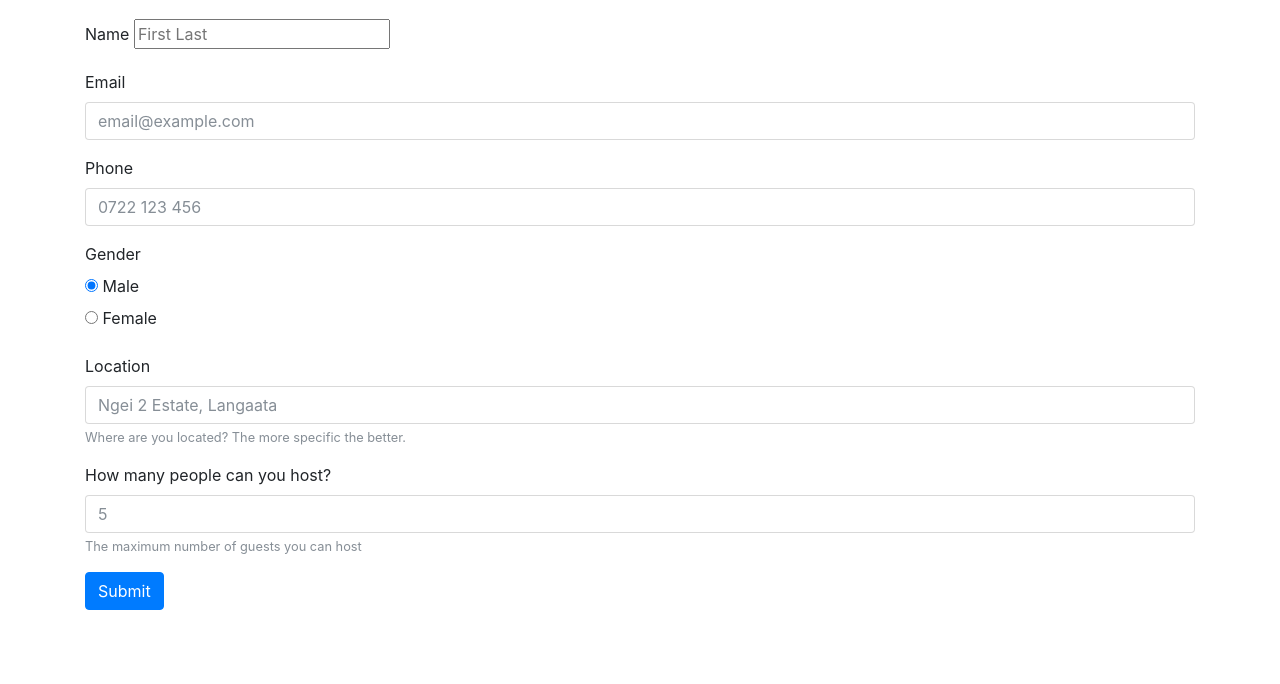
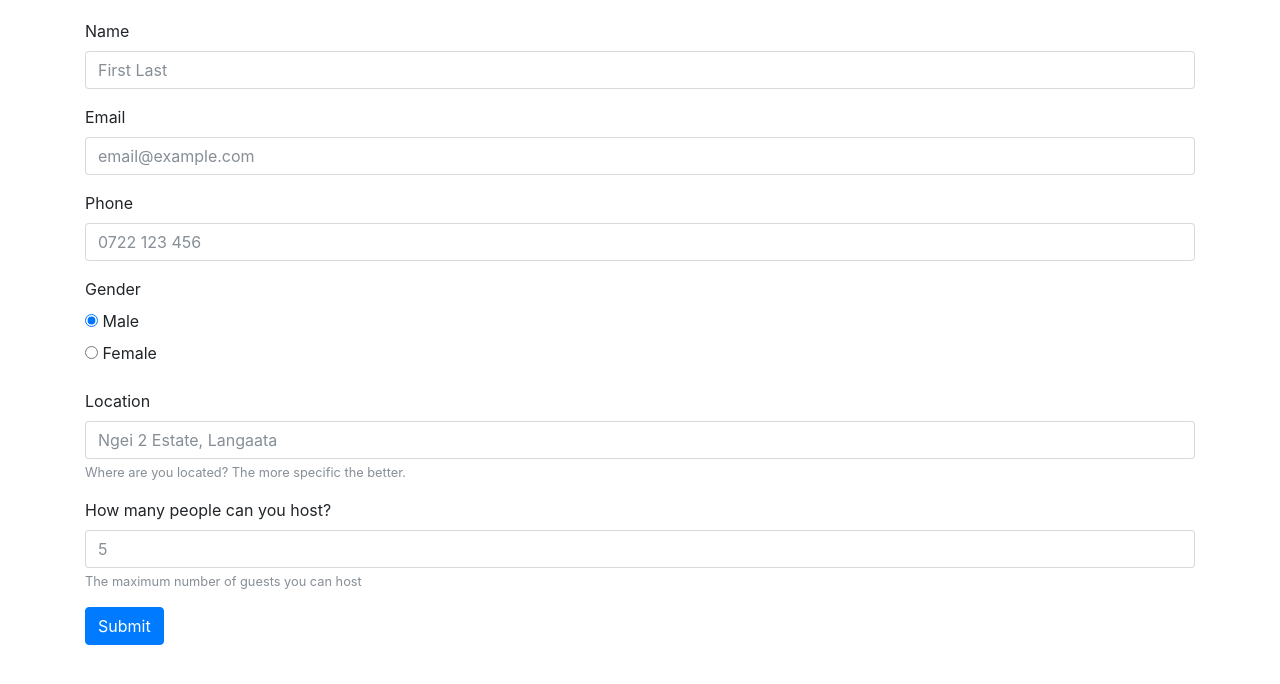
Before and after one commit to tevin/RescueAirBnB, a Flask app: page / in a window 1280 px wide. Shown: the part 56-740 px from the top of the page. Run offline with Flask 2, Linux system fonts and the light colour scheme; some libraries are stand-ins or nearby versions.

Commit message:
template rendering bug fix

```diff
--- a/templates/starter.html
+++ b/templates/starter.html
@@ -34,16 +34,14 @@
   </nav>
 
   <div class="container">
-
     <form action="/hosts" method="POST">
       <div class="form-group">
         <label for="name">Name</label>
-        <input type="text" name="name" lass="form-control" id="name" aria-describedby="nameHelp" placeholder="First Last">
+        <input type="text" name="name" class="form-control" id="name" aria-describedby="nameHelp" placeholder="First Last">
       </div>
 
       <div class="form-group">
         <label for="email">Email</label>
-
         <input type="email" name="email" class="form-control" id="email" aria-describedby="emailHelp" placeholder="email@example.com">
       </div>
 
```
Lines whose indentation alone changed are shown as unchanged.
